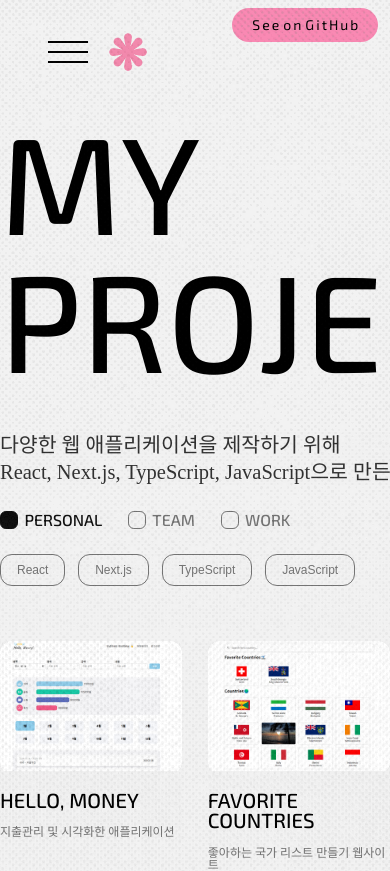
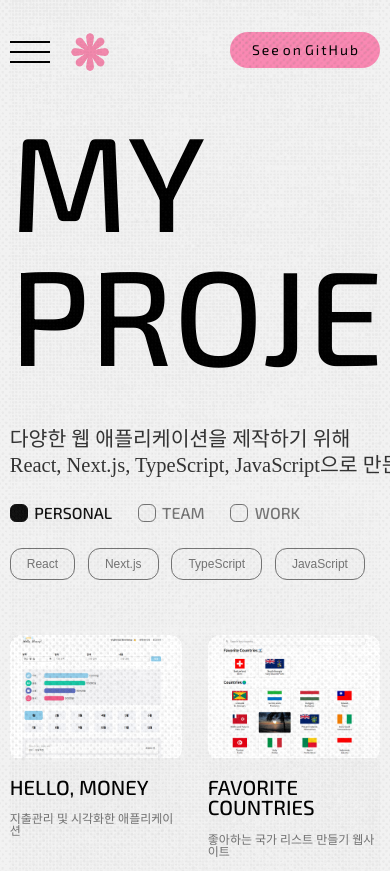
Before and after one commit to leeboa2005/react_portfolio_2024, a React (Vite) app: page /project in a window 390 px wide. Shown: the top 871 px of the page. Built offline with nearby package versions, Linux system fonts and the light colour scheme; a web font is replaced by a local one.

Commit message:
fix: 전체 영역 넓이 수정 및 반응형 수정

```diff
--- a/src/assets/styles/GlobalStyle.ts
+++ b/src/assets/styles/GlobalStyle.ts
@@ -42,7 +42,7 @@ const GlobalStyle = createGlobalStyle`
   :root {
     --font-default: 'SUIT-Regular';
     --font-default-eng: 'Exo 2', sans-serif;
-    --font-title: 8.6rem;
+    --font-title: 8.4rem;
     --font-sub-title: 4rem;
     --font-text-large: 1.28rem;
     --font-text: 1rem;
@@ -57,12 +57,21 @@ const GlobalStyle = createGlobalStyle`
     --main-color-green: #56dfb4;
     --font-color: #000000;
     --font-gray-color: #757575;
-    --default-width: 90rem;
+    --default-width: 88%;
     --default-radius: 0.75rem;
     --default-radius-small: 0.37rem;
     --border-style: 1px solid #ccc;
     --noise-background: url('/texture_background.png');
     --noise-opacity : 0.01;
+
+    @media only screen and (max-width: 1348px) {
+        --default-width: 90%;
+
+    }
+
+    @media only screen and (max-width: 734px) {
+        --default-width: 95%;
+    }
 
   }
 
@@ -71,24 +80,6 @@ const GlobalStyle = createGlobalStyle`
     border-radius: var(--default-radius);
   }
 
-  /* @media only screen and (max-width: 1068px) {
-    :root {
-      --default-width: 45rem;
-    }
-  }
-
-  @media only screen and (max-width: 734px) {
-    :root {
-      --default-width: 26.25rem;
-      --font-text-size: 0.875rem;
-    }
-  }
-
-  @media only screen and (max-width: 420px) {
-    :root {
-      --default-width: 20rem;
-    }
-  } */
 
   *::before {
     content: "";
--- a/src/components/Common/GithubBtn.tsx
+++ b/src/components/Common/GithubBtn.tsx
@@ -4,9 +4,9 @@ import { gsap } from 'gsap';
 
 const GitHubButton = styled.a`
     position: absolute;
-    top: 2vw;
-    right: 3vw;
-    padding: 10px 20px;
+    top: 2rem;
+    right: 6%;
+    padding: 0.7rem 1.4rem;
     background-color: #f989b3;
     color: #000;
     text-decoration: none;
@@ -17,6 +17,14 @@ const GitHubButton = styled.a`
     display: inline-flex;
     z-index: 102;
     gap: 2px;
+
+    @media only screen and (max-width: 1348px) {
+        right: 5%;
+    }
+
+    @media only screen and (max-width: 734px) {
+        right: 2.5%;
+    }
 
     &::before {
         content: '';
--- a/src/components/Common/Navigation.tsx
+++ b/src/components/Common/Navigation.tsx
@@ -3,11 +3,19 @@ import styled from 'styled-components';
 import { Link, useLocation } from 'react-router-dom';
 
 const LogoLink = styled(Link)`
-    position: fixed;
+    position: absolute;
     top: 2rem;
-    left: calc(3rem + 3.75rem);
+    left: calc(6% + 3.75rem);
     z-index: 100;
     width: 2.5rem;
+
+    @media only screen and (max-width: 1348px) {
+        left: calc(5% + 3.75rem);
+    }
+
+    @media only screen and (max-width: 734px) {
+        left: calc(2.5% + 3.75rem);
+    }
 
     img {
         width: 100%;
@@ -38,9 +46,17 @@ const ContentContainer = styled.div`
     flex-direction: row;
     justify-content: space-between;
     align-items: flex-start;
-    padding: 6rem 3rem 3rem 3rem;
+    padding: 6rem 5% 3rem 5%;
     width: 100%;
     height: 100%;
+
+    @media only screen and (max-width: 1348px) {
+        padding: 6rem 1.5rem 3rem 1.5rem;
+    }
+
+    @media only screen and (max-width: 734px) {
+        padding: 6rem 2.5% 3rem 2.5%;
+    }
 `;
 
 const NavigationSection = styled.div`
@@ -62,9 +78,9 @@ const NavigationContainer = styled.div`
 `;
 
 const HamburgerButton = styled.button<{ open: boolean }>`
-    position: fixed;
+    position: absolute;
     top: 2rem;
-    left: 3rem;
+    left: 6%;
     z-index: 202;
     width: 2.5rem;
     height: 2.5rem;
@@ -76,6 +92,14 @@ const HamburgerButton = styled.button<{ open: boolean }>`
     justify-content: center;
     align-items: center;
     padding: 0;
+
+    @media only screen and (max-width: 1348px) {
+        left: 5%;
+    }
+
+    @media only screen and (max-width: 734px) {
+        left: 2.5%;
+    }
 
     div {
         position: absolute;
@@ -147,7 +171,7 @@ const ContactContainer = styled.div`
     align-items: flex-start;
     background-color: #0d0f0f;
     padding: 1rem 1.25rem;
-    border-radius: 1.1875rem;
+    border-radius: var(--default-radius);
     margin-top: 1rem;
 
     &:hover img {
@@ -172,10 +196,10 @@ const ContactLink = styled(Link)`
     }
 
     img {
-        width: 17.5rem;
+        width: 20rem;
         height: auto;
         object-fit: cover;
-        border-radius: 0.625rem;
+        border-radius: var(--default-radius);
         filter: grayscale(100%);
         transition: filter 0.3s ease;
     }
@@ -188,7 +212,7 @@ const ContactInfo = styled.div`
     height: 12.5rem;
     border: 0.0625rem solid #0d0f0f;
     padding: 1.25rem;
-    border-radius: 0.625rem;
+    border-radius: var(--default-radius);
     margin-top: 1.25rem;
     position: relative;
 
--- a/src/components/Home/AboutMe.tsx
+++ /dev/null
@@ -1,19 +0,0 @@
-import React from 'react';
-import styled from 'styled-components';
-
-const TextWrapper = styled.div`
-    display: flex;
-    flex-direction: column;
-    align-items: flex-start;
-    justify-content: center;
-    min-height: 100vh;
-    padding-left: 20%;
-    position: relative;
-    z-index: 1;
-`;
-
-const AboutMe: React.FC = () => {
-    return <TextWrapper></TextWrapper>;
-};
-
-export default AboutMe;
--- a/src/components/Home/TitleSection.tsx
+++ b/src/components/Home/TitleSection.tsx
@@ -32,9 +32,19 @@ const TitleContainer = styled.div`
     font-size: var(--font-title);
     line-height: 1.1;
     display: flex;
-    padding: 0 4.5rem;
+    padding: 0 6%;
     flex-direction: column;
     justify-content: center;
+
+    @media only screen and (max-width: 1348px) {
+        font-size: 5.2rem;
+        padding: 0 5%;
+    }
+
+    @media only screen and (max-width: 734px) {
+        font-size: 2rem;
+        padding: 0 2.5%;
+    }
 `;
 
 const Line = styled.div<{ alignment: 'flex-start' | 'center' | 'flex-end' }>`
@@ -61,6 +71,14 @@ const AnimatedImage1 = styled.img`
     top: 0.625rem;
     opacity: 0;
     transform: translateY(1.25rem);
+
+    @media only screen and (max-width: 1348px) {
+        width: 7.37rem;
+    }
+
+    @media only screen and (max-width: 734px) {
+        width: 4.37rem;
+    }
 `;
 
 const AnimatedImage2 = styled.img`
@@ -72,6 +90,14 @@ const AnimatedImage2 = styled.img`
     top: 0.625rem;
     opacity: 0;
     transform: translateY(1.25rem);
+
+    @media only screen and (max-width: 1348px) {
+        width: 6.5rem;
+    }
+
+    @media only screen and (max-width: 734px) {
+        width: 3.57rem;
+    }
 `;
 
 const shake = keyframes`
@@ -109,6 +135,11 @@ const Circle = styled.div`
     &:hover {
         transform: translateY(-0.625rem);
     }
+
+    @media only screen and (max-width: 1348px) {
+        width: 0.55rem;
+        height: 0.55rem;
+    }
 `;
 
 const Tooltip = styled.div<{ position: 'right' | 'left' }>`
@@ -117,15 +148,15 @@ const Tooltip = styled.div<{ position: 'right' | 'left' }>`
     border-radius: 0.5rem;
     padding: 0.938rem 0.5rem;
     min-width: 9.375rem;
-    box-shadow: 0 0.063rem 0.313rem rgba(0, 0, 0, 0.1);
+    box-shadow: 0 0.06rem 0.31rem rgba(0, 0, 0, 0.1);
     z-index: 1;
     visibility: hidden;
     opacity: 0;
     transition: opacity 0.3s;
-    top: -0.625rem;
+    top: -4.5rem;
     line-height: 1.2;
 
-    ${({ position }) => (position === 'right' ? `left: 7.5rem;` : `right: 5.313rem;`)}
+    ${({ position }) => (position === 'right' ? `left: calc(100% + 3.1rem);` : `right: calc(100% - 2.5rem);`)}
 
     &.visible {
         visibility: visible;
@@ -231,7 +262,7 @@ const TitleSection = () => {
                         />
                         <Circle
                             className="circle"
-                            style={{ position: 'absolute', top: '0.625rem', right: '-1.563rem' }}
+                            style={{ position: 'absolute', top: '0.625rem', right: '-2.86rem' }}
                         />
                         <Tooltip className={hoveredCircle1 ? 'visible' : ''} position="right">
                             <p>안녕하세요 프론트엔드 개발자 이보아입니다. 반가워요!</p>
@@ -255,10 +286,7 @@ const TitleSection = () => {
                             className="animated-image-2"
                             style={{ marginRight: '1.25rem' }}
                         />
-                        <Circle
-                            className="circle"
-                            style={{ position: 'absolute', top: '0.625rem', left: '2.188rem' }}
-                        />
+                        <Circle className="circle" style={{ position: 'absolute', top: '0.625rem', left: '2.48rem' }} />
                         <Tooltip className={hoveredCircle2 ? 'visible' : ''} position="left">
                             <p>개발은 체력이죠 꾸준히 운동도 하려고 노력합니다.</p>
                         </Tooltip>
--- a/src/pages/Home.tsx
+++ b/src/pages/Home.tsx
@@ -2,7 +2,6 @@ import React from 'react';
 import styled from 'styled-components';
 import GlobalStyle from '../assets/styles/GlobalStyle';
 import GithubBtn from '../components/Common/GithubBtn';
-import AboutMe from '../components/Home/AboutMe';
 import TitleSection from '../components/Home/TitleSection';
 
 const HomeWrap = styled.section`
@@ -31,7 +30,6 @@ const Home: React.FC = () => {
                 <ContentWrap>
                     <TitleSection />
                 </ContentWrap>
-                <AboutMe />
             </HomeWrap>
         </>
     );
--- a/src/pages/Project.tsx
+++ b/src/pages/Project.tsx
@@ -6,8 +6,9 @@ import FilterButtons from '../components/Project/FilterButtons';
 import GridContent from '../components/Project/GridContent';
 
 const Wrap = styled.div`
-    width: 100%;
+    width: var(--default-width);
     height: 100%;
+    margin:0 auto;
     min-height: 100vh;
 `;
 
@@ -41,8 +42,6 @@ const IntroSubContainer = styled.p`
 `;
 
 const TabContainer = styled.div`
-    width: 100%;
-    max-width: var(--default-width);
     margin: 0 auto;
 `;
 
```
